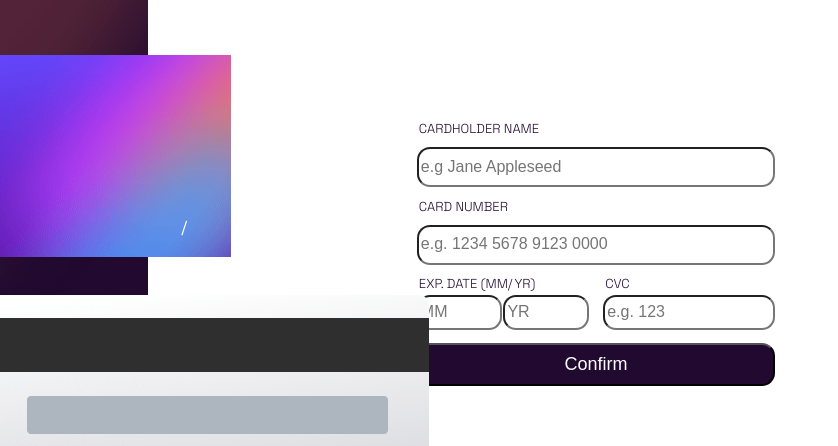
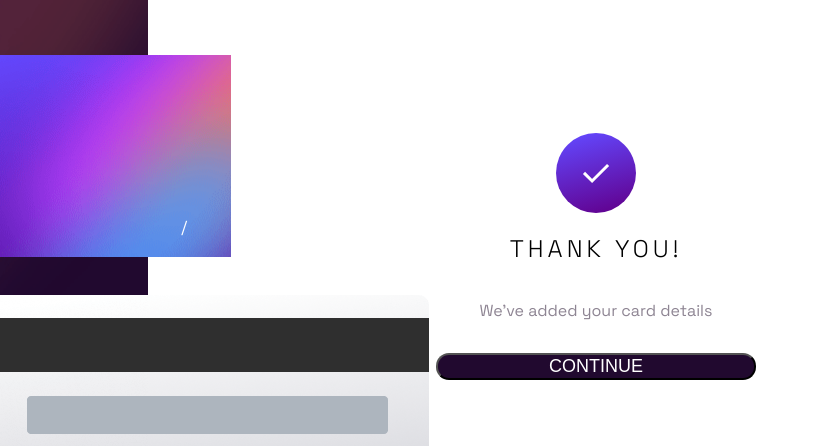
Before and after one commit to MilesCollins/credit-card-gen-main, a plain HTML site: page index.html in a window 1280 px wide. Both pictures are taken after a click on the button "Confirm". Shown: the part 105-551 px from the top of the page, 236-1074 px from the left. Drawn offline with Linux system fonts and the light colour scheme.

Commit message:
added the complete page

```diff
--- a/app.js
+++ b/app.js
@@ -1,8 +1,9 @@
-document.querySelector('button').addEventListener('click', submit)
+document.getElementById('submitButton').addEventListener('click', submit)
 
 
 
 function submit(){
+    console.log('submit')
     // the following lines of code declare the variables that will be put into the card
 let newName = document.getElementById('frontCardName').value
 let newCardNum = document.getElementById('frontCardNumber').value
@@ -10,7 +11,9 @@ let newExp = document.getElementById('frontCardExpMonth').value
 let newYr = document.getElementById('frontCardExpYr').value
 let newCvc = document.getElementById('frontCardCvc').value
 let capsNewName = newName.toUpperCase()
+let x = document.getElementById('formId')
 const element = document.querySelector('.formSectionBorder')
+let formComplete = document.getElementById('formComplete')
 
 // these lines of code will be actually replacing the default characters in the card
     document.querySelector('#cardName').innerText = capsNewName
@@ -18,5 +21,7 @@ const element = document.querySelector('.formSectionBorder')
     document.querySelector('#cardExp').innerText = newExp
     document.querySelector('#cardYr').innerText = newYr
     document.querySelector('#cvc').innerText = newCvc
+    x.classList.add('hidden')
+    formComplete.classList.toggle('hidden')
 
 }
--- a/index.html
+++ b/index.html
@@ -51,7 +51,13 @@
     <p class="cvv" id="cvc">000</p>
   </div>
 
-  <div class="formSectionBorder">
+  <section id="formComplete" class="hidden">
+<img src="images/icon-complete.svg" alt="">
+<h1>THANK YOU!</h1>
+<p>We've added your card details</p>
+<button>CONTINUE</button>
+  </section>
+  <div class="formSectionBorder" id="formId">
     <div class="formSection">
       <label for="frontCardName">CARDHOLDER NAME</label>
       <input type="text" id="frontCardName" placeholder="e.g Jane Appleseed">
@@ -68,7 +74,7 @@
           <input type="text" id="frontCardCvc" placeholder="e.g. 123">
         </div>
       </div>
-      <button>Confirm</button>
+      <button id="submitButton">Confirm</button>
     </div>
   </div>
 
--- a/style.css
+++ b/style.css
@@ -152,3 +152,27 @@ button{
     font-size: 18px;
     border-radius: 13px;
 }
+
+section{
+    display: flex;
+    flex-direction: column;
+    justify-content: space-around;
+    align-items:center;
+    margin:auto;
+    height:30vh;
+    width:25%;
+}
+section button{
+    height:20%;
+}
+section h1{
+    letter-spacing: 4px;
+    font-weight:lighter;
+}
+section p{
+    margin-bottom:10%;
+    color:hsl(279, 6%, 55%)
+}
+.hidden{
+    display:none;
+}
```
